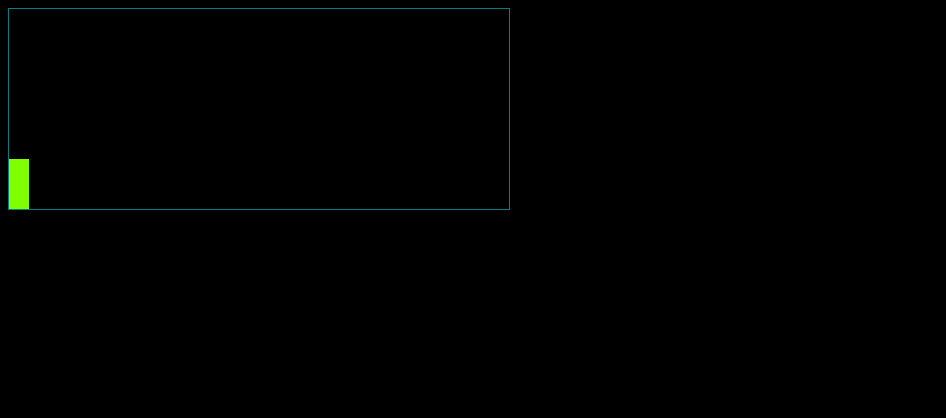
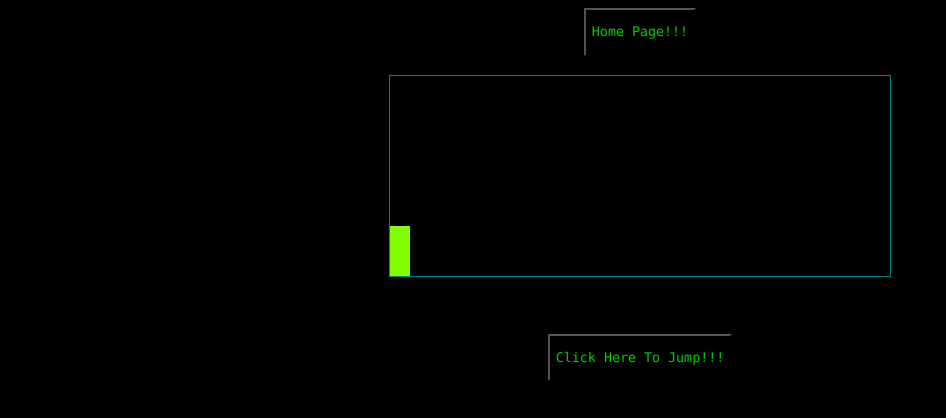
Before and after one commit to RyanBuck182/ComputerScienceClubWebsite, a plain HTML site: page runner.html in a window 1280 px wide. Shown: the whole page, without its empty margins (0-946 px from the left). Drawn offline with Linux system fonts and the light colour scheme.

Commit message:
adding route back to home page

```diff
--- a/runner.css
+++ b/runner.css
@@ -2,6 +2,13 @@
     width: 500px;
     height: 200px;
     border: 1px solid teal;
+    margin-left: auto;
+    margin-right: auto;
+}
+
+.b {
+    max-width: fit-content;
+    margin-inline: auto;
 }
 
 #runner {
@@ -32,5 +39,6 @@
 }
 @keyframes block {
     0%{left: 480px;}
+    50%{left: 210px;}
     100%{left: -40px}
 }
--- a/runner.html
+++ b/runner.html
@@ -8,9 +8,29 @@
 <body>
 <script src="runner.js"></script>
 
+    <div class="b">
+        <button onclick="location.href='index.html';">
+            <p>
+                Home Page!!!
+            </p>
+        </button>
+    </div>
+    <br>
+
     <div onclick="jump()" id="game">
         <div id="runner"></div>
         <div id="block"></div>
     </div>
+    <br>
+    <br>
+    <br>
+    <div class="b">
+        <button onclick="jump()">
+            <p>
+                Click Here To Jump!!!
+            </p>
+        </button>
+    </div>
+
 </body>
 </html>
--- a/runner.js
+++ b/runner.js
@@ -18,6 +18,15 @@ function jump() {
     }
 }
 
+document.body.onkeyup = function(e) {
+    if (e.key == " " ||
+        e.code == "Space" ||
+        e.keyCode == 32
+    ) {
+      jump();
+    }
+  }
+
 var checkDead = setInterval(function(){
     var runnerTop = parseInt(window.getComputedStyle(runner).getPropertyValue("top"));
     var blockLeft = parseInt(window.getComputedStyle(block).getPropertyValue("left"));
```
